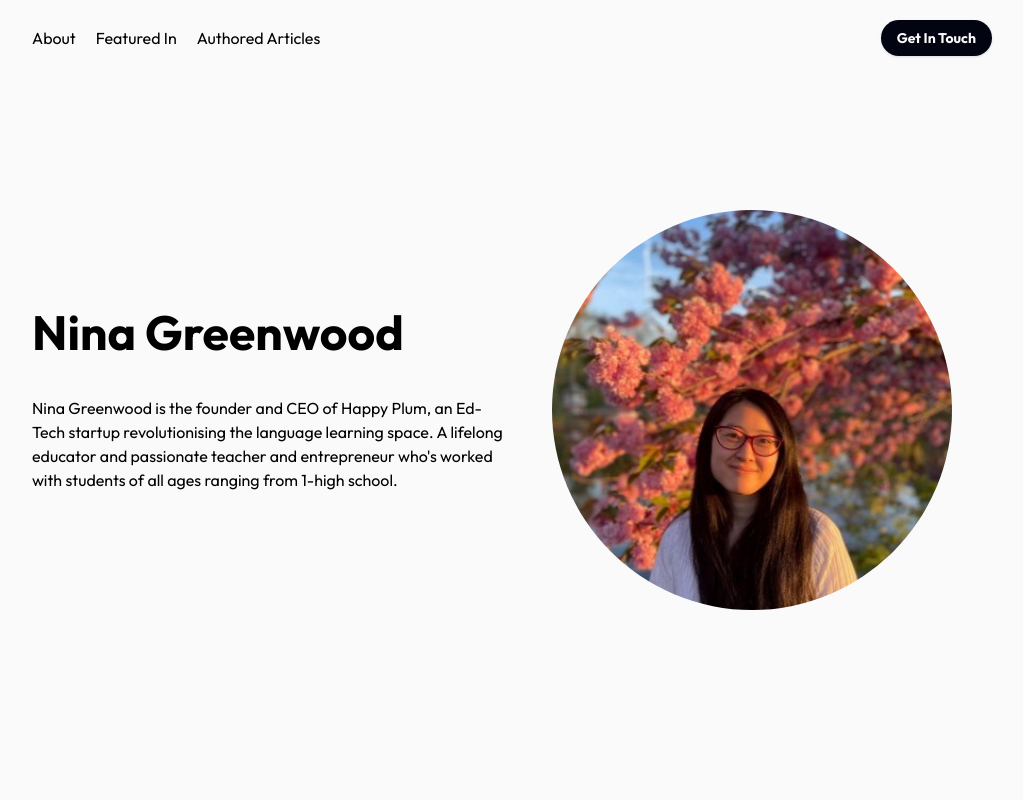
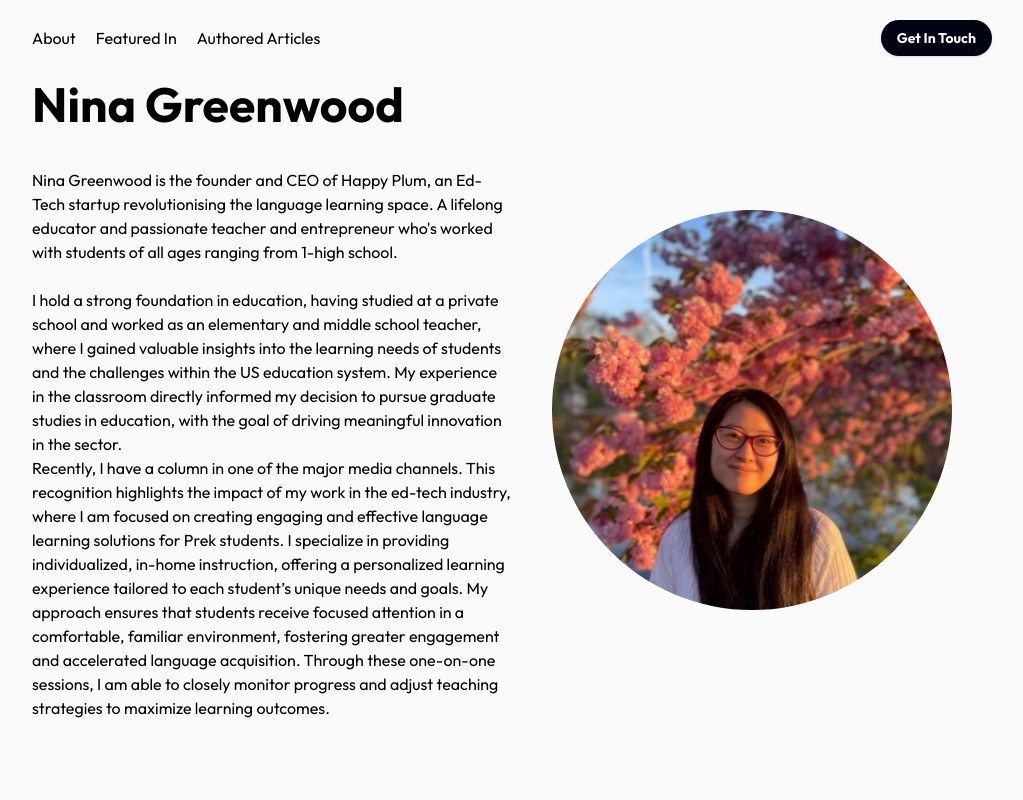
Before and after one commit to PirateKing55/nina-portfolio, a Next.js app: page / in a window 1280 px wide. Shown: the top 800 px of the page, without its empty margins (128-1151 px from the left). Built offline with nearby package versions, Linux system fonts and the light colour scheme.

Commit message:
Update home page

```diff
--- a/src/components/first-section.tsx
+++ b/src/components/first-section.tsx
@@ -44,10 +44,13 @@ export default function FirstSection() {
 					Nina Greenwood
 				</motion.h1>
 				<motion.p className="text-foreground  z-20" variants={childVariants}>
-					Nina Greenwood is the founder and CEO of Happy Plum, an Ed-Tech startup revolutionising
-					the language learning space. A lifelong educator and passionate teacher and entrepreneur
-					who's worked with students of all ages ranging from 1-high school.
-				</motion.p>
+          Nina Greenwood is the founder and CEO of Happy Plum, an Ed-Tech startup revolutionising the language learning space. A lifelong educator and passionate teacher and entrepreneur who's worked with students of all ages ranging from 1-high school.
+          <br />
+          <br />I hold a strong foundation in education, having studied at a private school and worked as an elementary and middle school teacher, where I gained valuable insights into the learning needs of students and the challenges within the US education system. My experience in the classroom directly informed my decision to pursue graduate studies in education, with the goal of driving meaningful innovation in the sector.
+          <br />
+          Recently, I have a column in one of the major media channels. This recognition highlights the impact of my work in the ed-tech industry, where I am focused on creating engaging and effective language learning solutions for Prek students. I specialize in providing individualized, in-home instruction, offering a personalized learning experience tailored to each student’s unique needs and goals. My approach ensures that students receive focused attention in a comfortable, familiar environment, fostering greater engagement and accelerated language acquisition. Through these one-on-one
+          sessions, I am able to closely monitor progress and adjust teaching strategies to maximize learning outcomes.
+        </motion.p>
 			</div>
 			{/* Image with staggered animation */}
 			<motion.div
```
